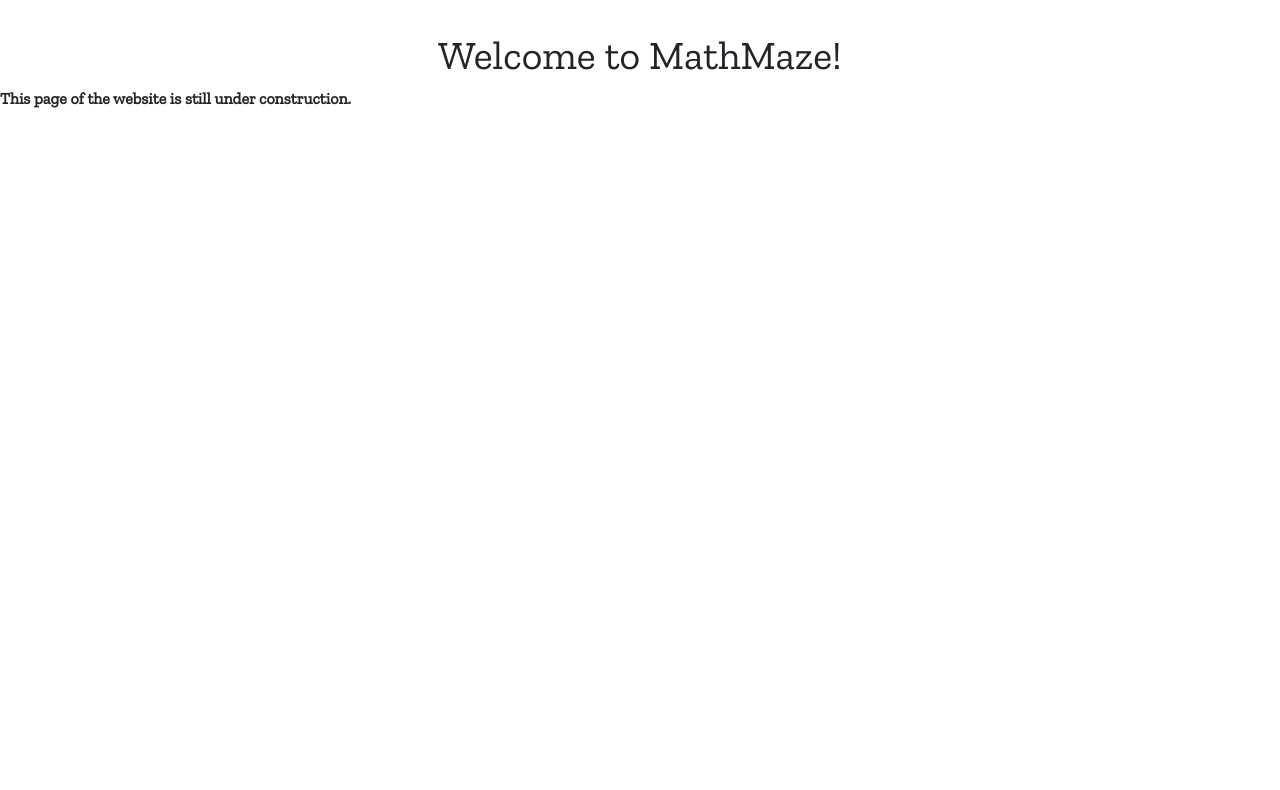
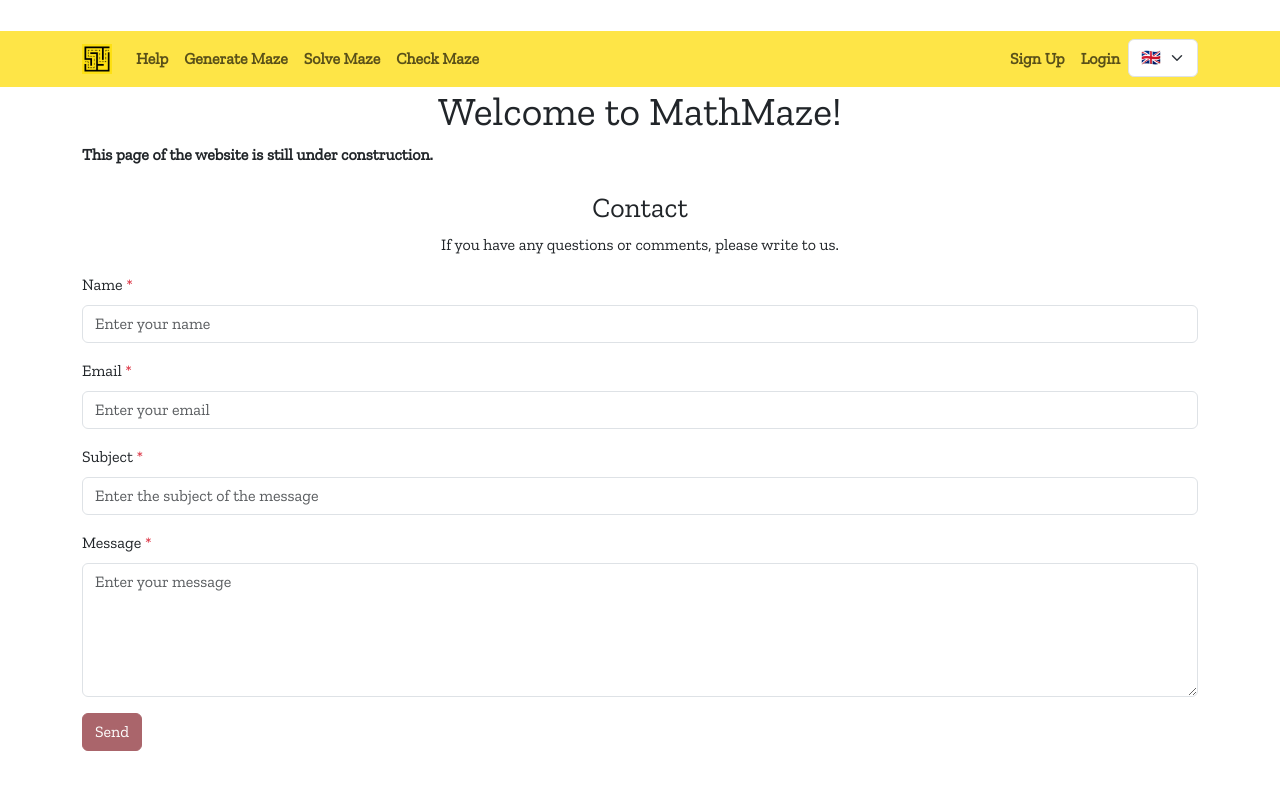
Before and after one commit to gaborrosta/MathMaze, a React (Create React App) app in the folder frontend/: page / in a window 1280 px wide. Shown: the top 790 px of the page. Built offline with nearby package versions, Linux system fonts and the light colour scheme.

Commit message:
React: Added ContactForm

```diff
--- a/frontend/public/locales/en/translation.json
+++ b/frontend/public/locales/en/translation.json
@@ -275,5 +275,18 @@
     "error-not-number-in-maze": "Please check the maze, because there is at least one cell which contains not a number.",
     "website-under-construction": "The website is still under construction, so the displayed texts are not final, they may contain errors or typos.",
     "webpage-under-construction": "This page of the website is still under construction.",
-    "field-required": "This field is required."
+    "field-required": "This field is required.",
+    "contact-title": "Contact",
+    "contact-description": "If you have any questions or comments, please write to us.",
+    "success-contact": "Your message has been sent. We will respond soon.",
+    "contact-name": "Name",
+    "contact-name-placeholder": "Enter your name",
+    "contact-subject": "Subject",
+    "contact-subject-placeholder": "Enter the subject of the message",
+    "contact-message": "Message",
+    "contact-message-placeholder": "Enter your message",
+    "contact-submit": "Send",
+    "error-contact-name-empty": "Please enter your name.",
+    "error-contact-subject-empty": "Please enter the subject of the message.",
+    "error-contact-message-empty": "Please enter your message."
 }
--- /dev/null
+++ b/frontend/src/components/ContactForm.js
@@ -0,0 +1,147 @@
+import React from "react";
+import { useTranslation } from "react-i18next";
+import { Form, Alert } from "react-bootstrap";
+import BaseForm from "../utils/BaseForm";
+import axios from "axios";
+import { BACKEND_URL, EMAIL_REGEX, EMPTY_REGEX } from "../utils/constants";
+
+/**
+ * ContactForm renders the contact form.
+ *
+ * @returns {React.Element} The ContactForm component.
+ */
+export default function ContactForm() {
+  //Localisation
+  const { t } = useTranslation();
+
+
+  //Initial data and validation schema
+  const initialData = {
+    name: "",
+    email: "",
+    subject: "",
+    message: "",
+  };
+  const validationSchema = {
+    name: {
+      required: true,
+      regex: EMPTY_REGEX,
+      regexError: "-",
+    },
+    email: {
+      required: true,
+      regex: EMAIL_REGEX,
+      regexError: "email-error",
+    },
+    subject: {
+      required: true,
+      regex: EMPTY_REGEX,
+      regexError: "-",
+    },
+    message: {
+      required: true,
+      regex: EMPTY_REGEX,
+      regexError: "-",
+    },
+  };
+
+
+  //Handle the contact form request
+  const handleContactForm = (formData, setError, setSuccess, setFormData, done) => {
+    const data = {
+      name: formData.name,
+      email: formData.email,
+      subject: formData.subject,
+      message: formData.message,
+    };
+
+    //Send data
+    axios.post(`${BACKEND_URL}/contact`, data, {
+      headers: {
+        "Content-Type": "application/json"
+      }
+    })
+    .then(_ => {
+      setError("");
+      setSuccess("success-contact");
+      setFormData({ name: "", email: "", subject: "", message: "" });
+    })
+    .catch(error => {
+      if (!error.response) {
+        setError("error-unknown");
+        return;
+      }
+
+      switch (error.response.data) {
+        case "ContactNameEmptyException":
+          setError("error-contact-name-empty")
+          break;
+        case "EmailInvalidFormatException":
+          setError("error-email-invalid-format");
+          break;
+        case "ContactSubjectEmptyException":
+          setError("error-contact-subject-empty")
+          break;
+        case "ContactMessageEmptyException":
+          setError("error-contact-message-empty")
+          break;
+        default:
+          setError("error-unknown-form");
+          break;
+      }
+    })
+    .finally(() => {
+      done();
+    });
+  };
+
+
+  //Create the form
+  const form = (formData, handleChange, fieldErrors, error, success, submitButton) => {
+    return (
+      <>
+        {error && <Alert variant="danger">{t(error)}</Alert>}
+        {success && <Alert variant="success">{t(success)}</Alert>}
+        <Form.Group className="mb-3" controlId="name">
+          <Form.Label>{t("contact-name")} <span className="text-danger">*</span></Form.Label>
+          <Form.Control required type="text" placeholder={t("contact-name-placeholder")} name="name" value={formData.name} onChange={handleChange} aria-describedby="fieldErrors.name" />
+          {fieldErrors.name && <Form.Text className="text-danger">{t(fieldErrors.name)}</Form.Text>}
+        </Form.Group>
+        <Form.Group className="mb-3" controlId="email">
+          <Form.Label>{t("email")} <span className="text-danger">*</span></Form.Label>
+          <Form.Control required type="email" placeholder={t("email-placeholder")} name="email" value={formData.email} onChange={handleChange} aria-describedby="fieldErrors.email" />
+          {fieldErrors.email && <Form.Text className="text-danger">{t(fieldErrors.email)}</Form.Text>}
+        </Form.Group>
+        <Form.Group className="mb-3" controlId="subject">
+          <Form.Label>{t("contact-subject")} <span className="text-danger">*</span></Form.Label>
+          <Form.Control required type="text" placeholder={t("contact-subject-placeholder")} name="subject" value={formData.subject} onChange={handleChange} aria-describedby="fieldErrors.subject" />
+          {fieldErrors.subject && <Form.Text className="text-danger">{t(fieldErrors.subject)}</Form.Text>}
+        </Form.Group>
+        <Form.Group className="mb-3" controlId="message">
+          <Form.Label>{t("contact-message")} <span className="text-danger">*</span></Form.Label>
+          <Form.Control required as="textarea" rows={5} placeholder={t("contact-message-placeholder")} name="message" value={formData.message} onChange={handleChange} aria-describedby="fieldErrors.message" />
+          {fieldErrors.message && <Form.Text className="text-danger">{t(fieldErrors.message)}</Form.Text>}
+        </Form.Group>
+        {submitButton}
+      </>
+    );
+  }
+
+
+  //Render the contact form
+  return (
+    <>
+      <center>
+        <h3>{t("contact-title")}</h3>
+        <p>{t("contact-description")}</p>
+      </center>
+      <BaseForm
+        onSubmit={handleContactForm}
+        initialData={initialData}
+        validationSchema={validationSchema}
+        form={form}
+        buttonText="contact-submit"
+      />
+    </>
+  );
+}
--- a/frontend/src/pages/Index.js
+++ b/frontend/src/pages/Index.js
@@ -1,5 +1,8 @@
 import React, { useEffect } from "react";
 import { useTranslation } from "react-i18next";
+import { Container } from "react-bootstrap";
+import Menu from "../components/Menu";
+import ContactForm from "../components/ContactForm";
 
 export default function Index() {
   const { t } = useTranslation();
@@ -8,11 +11,17 @@ export default function Index() {
 
   return (
     <>
-      <center>
-        <h1>{t("welcome")}</h1>
-      </center>
-      {/* TODO... */}
-      <b>{t("webpage-under-construction")}</b><br /><br />
+      <div>
+        <Menu />
+        <Container className="mb-3">
+          <center>
+            <h1>{t("welcome")}</h1>
+          </center>
+          {/* TODO... */}
+          <b>{t("webpage-under-construction")}</b><br /><br />
+          <ContactForm />
+        </Container>
+      </div>
     </>
   );
 }
```
Also changed, not shown: frontend/public/locales/hu/translation.json (+14 -1 lines), 1 other file (tests, documents, lock files or other folders).
